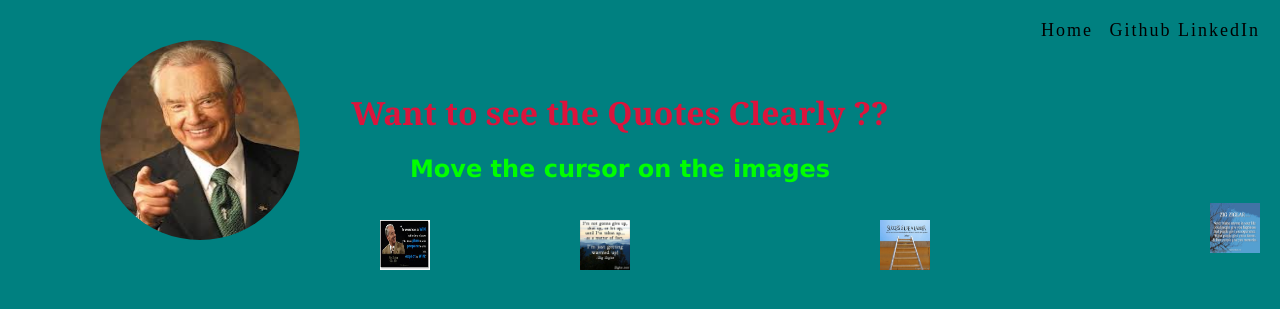
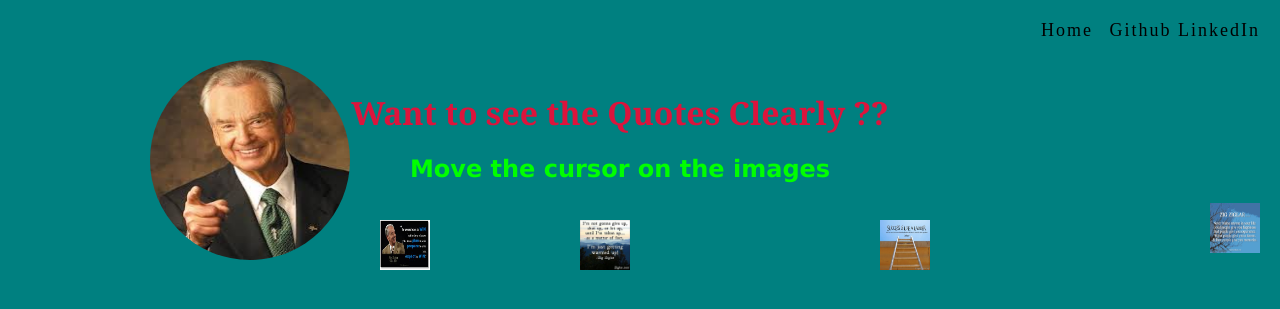
Before and after one commit to christyjax/christyjax.github.io, a Jekyll site: the page Quotes2.html, which Jekyll copies as it is, in a window 1280 px wide. Shown: the top 309 px of the page. Built offline with Jekyll 4.4.1, drawn with Linux system fonts in a browser that asks for light colours.

Commit message:
Update Quotes2.css

```diff
--- a/css/Quotes2.css
+++ b/css/Quotes2.css
@@ -6,7 +6,7 @@
 	text-align: right;
 	 color:#696969;
 }
-#main
+.main
 {
 	position:absolute;
 	 left:100px;
```
